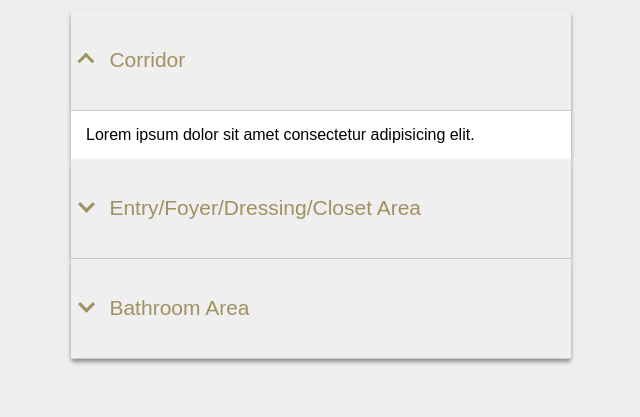
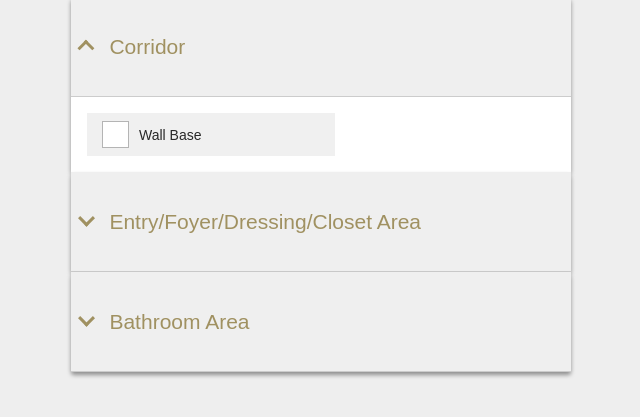
Before and after one commit to softwaresean/design-playground, a plain HTML site: page index.html in a window 1280 px wide. Shown: the part 255-672 px from the top of the page, without its empty margins (319-959 px from the left). Drawn offline with Linux system fonts and the light colour scheme.

Commit message:
Added checkbox input

```diff
--- a/css/style.css
+++ b/css/style.css
@@ -75,6 +75,7 @@ p {
   padding: 0px;
   visibility: hidden;
   height: 0;
+  position: relative;
 }
 .ds-pane[aria-expanded="true"] .content {
   visibility: visible;
@@ -118,3 +119,57 @@ p {
 .js-accordion__button--active::before {
   content: '\25b4';
 }
+
+
+/* ********* */
+/* Checkbox */
+/* ******* */
+
+input[type="checkbox"] {
+  position: absolute;
+  height: 1px;
+  width: 1px;
+  overflow: hidden;
+  clip: rect(1px 1px 1px 1px); /* IE6, IE7 */
+  clip: rect(1px, 1px, 1px, 1px);
+}
+input[type="checkbox"] + label {
+  position: relative;
+  color: #282828;
+  font-family: 'Open-sans', sans-serif;
+  font-size: 14px;
+  border: 1px solid #fff;
+  display: flex;
+  align-items: center;
+  justify-content: flex-start;
+  max-width: 250px;
+  padding: 8px 15px;
+  background-color: #F0F0F0;
+}
+input[type="checkbox"] + label::before {
+  content: '';
+  position: relative;
+  display: inline-block;
+  margin-right: 10px;
+  width: 25px;
+  height: 25px;
+  background: white;
+  top: 0px;
+  border: 1px solid #B4B4B4;
+}
+input[type="checkbox"]:checked + label::before {
+}
+input[type="checkbox"]:checked + label::after {
+  content: '';
+  position: absolute;
+  top: 14px;
+  left: 21px;
+  border-left: 2px solid #505050;
+  border-bottom: 2px solid #505050;
+  height: 7px;
+  width: 14px;
+  transform: rotate(-45deg)
+}
+input[type="checkbox"]:focus + label::before {
+  outline: 1px dashed #000;
+}
--- a/index.html
+++ b/index.html
@@ -13,9 +13,8 @@
     <div class="ds-pane" aria-expanded="true" role="tabpanel">
       <button tabindex="0" role="tab">Corridor</button>
       <div class="content">
-        <p>
-          Lorem ipsum dolor sit amet consectetur adipisicing elit.
-        </p>
+          <input type="checkbox" name="Wallbase" id="wallbase">
+          <label for="wallbase">Wall Base</label>
       </div>
     </div>
   </div>
```
